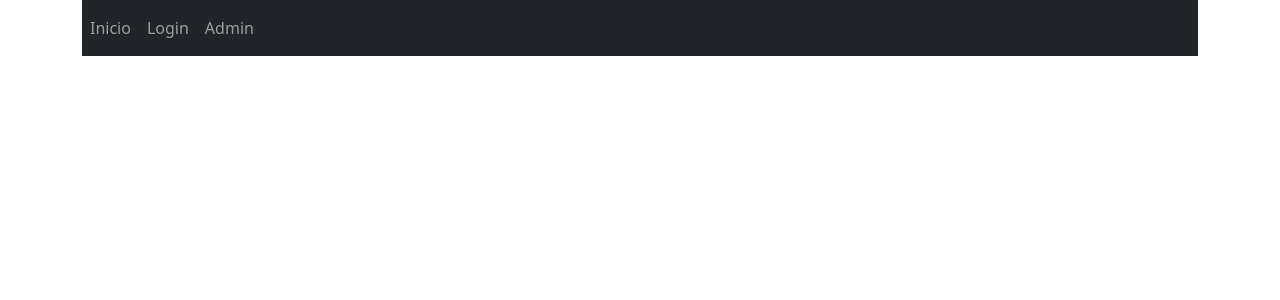
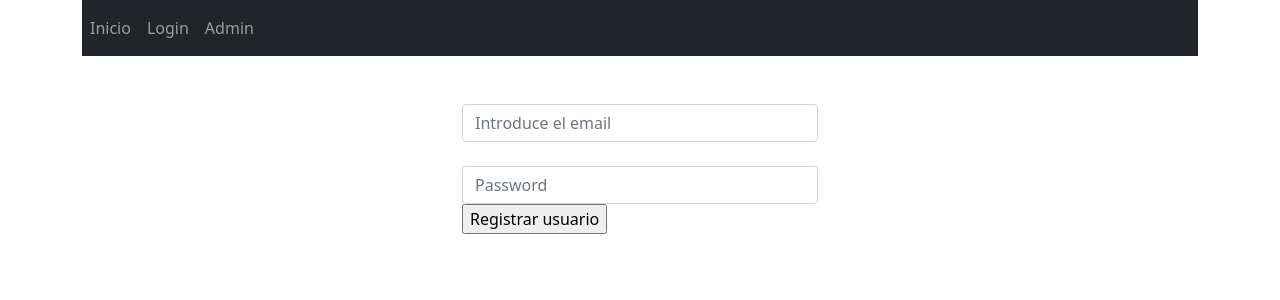
Before and after one commit to Juanes-xd/firebase-login, a React (Create React App) app: page /login in a window 1280 px wide. Shown: the top 300 px of the page. Built offline with nearby package versions, Linux system fonts and the light colour scheme.

Commit message:
Empezando login

```diff
--- a/src/components/Login.jsx
+++ b/src/components/Login.jsx
@@ -4,12 +4,16 @@ import {Link} from 'react-router-dom';
 
 const Login = () => {
     return (
-        <div>
-            <div></div>
-            <div>
-
+        <div className='row mt-5'>
+            <div className='col'></div>
+            <div className='col'>
+                <form className='form-group'>
+                    <input className='form-control' placeholder='Introduce el email' type="text" />
+                    <input className='form-control mt-4' placeholder='Password' type="text" />
+                    <input value='Registrar usuario' type="submit" />
+                </form>
             </div>
-            <div></div>
+            <div className='col'></div>
         </div>
     )
 }
```
